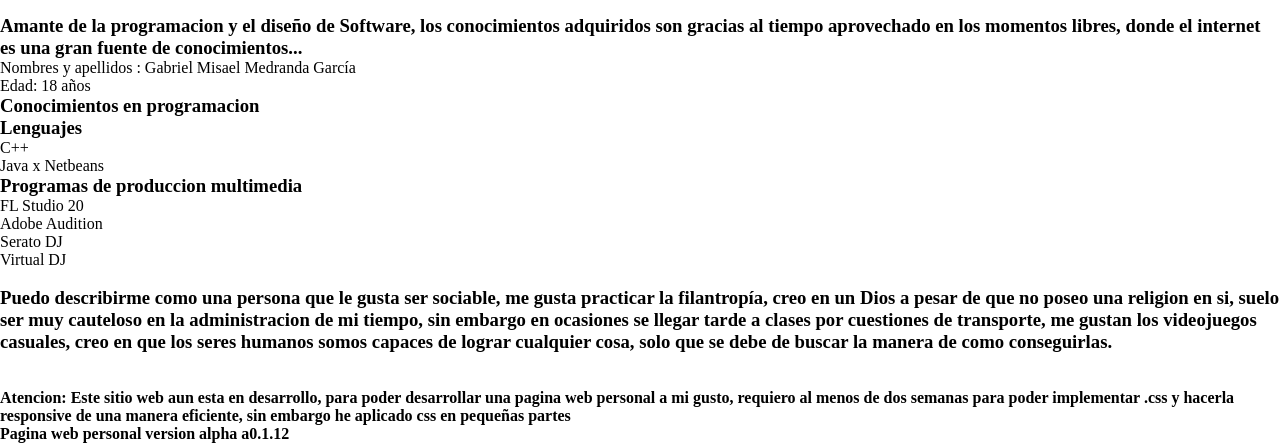
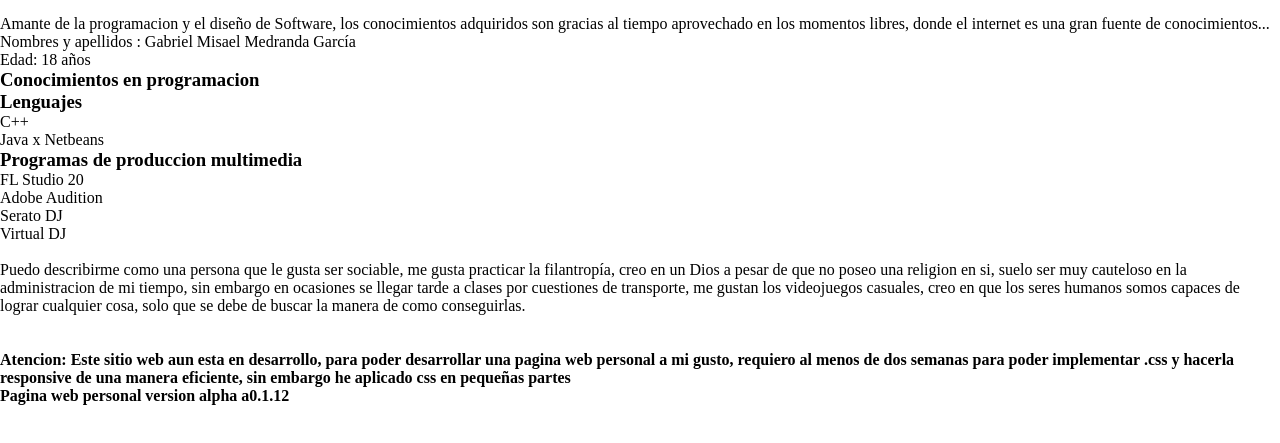
Before and after one commit to GabrielMeDev/Paginapersonal, a plain HTML site: page index.html in a window 1280 px wide. Shown: the part 712-1155 px from the top of the page. After the commit the page ends 1117 px from the top, so only its background shows below. Drawn offline with Linux system fonts and the light colour scheme.

Commit message:
Update index.html

```diff
--- a/index.html
+++ b/index.html
@@ -101,7 +101,7 @@
             <source src="hole.mp4.mp4">
         </video>
        <i> <h2 align="center">Live a life you will remember like  </h2></i> <br>
-        <h3>Amante de la programacion y el diseño de Software, los conocimientos adquiridos son gracias al tiempo aprovechado en los momentos libres, donde el internet es una gran fuente de conocimientos...</h3>
+        <p>Amante de la programacion y el diseño de Software, los conocimientos adquiridos son gracias al tiempo aprovechado en los momentos libres, donde el internet es una gran fuente de conocimientos...</p>
 
                     <p>Nombres y apellidos : Gabriel Misael Medranda García</p>
                     <p>Edad: 18 años</p>
@@ -120,7 +120,7 @@
                     <p> Virtual DJ</p>
                     <br>
                 </div>
-                <h3>Puedo describirme como una persona que le gusta ser sociable, me gusta practicar la filantropía, creo en un Dios a pesar de que no poseo una religion en si, suelo ser muy cauteloso en la administracion de mi tiempo, sin embargo en ocasiones se llegar tarde a clases por cuestiones de transporte, me gustan los videojuegos casuales, creo en que los seres humanos somos capaces de lograr cualquier cosa, solo que se debe de buscar la manera de como conseguirlas. </h3> <br> <br>
+                <p>Puedo describirme como una persona que le gusta ser sociable, me gusta practicar la filantropía, creo en un Dios a pesar de que no poseo una religion en si, suelo ser muy cauteloso en la administracion de mi tiempo, sin embargo en ocasiones se llegar tarde a clases por cuestiones de transporte, me gustan los videojuegos casuales, creo en que los seres humanos somos capaces de lograr cualquier cosa, solo que se debe de buscar la manera de como conseguirlas. </p> <br> <br>
           <h4>Atencion: Este sitio web aun esta en desarrollo, para poder desarrollar una pagina web personal a mi gusto, requiero al menos de dos semanas para poder implementar .css y hacerla responsive de una manera eficiente, sin embargo he aplicado css en pequeñas partes</h4>
 
           <h4>Pagina web personal version alpha a0.1.12</h4>
```
